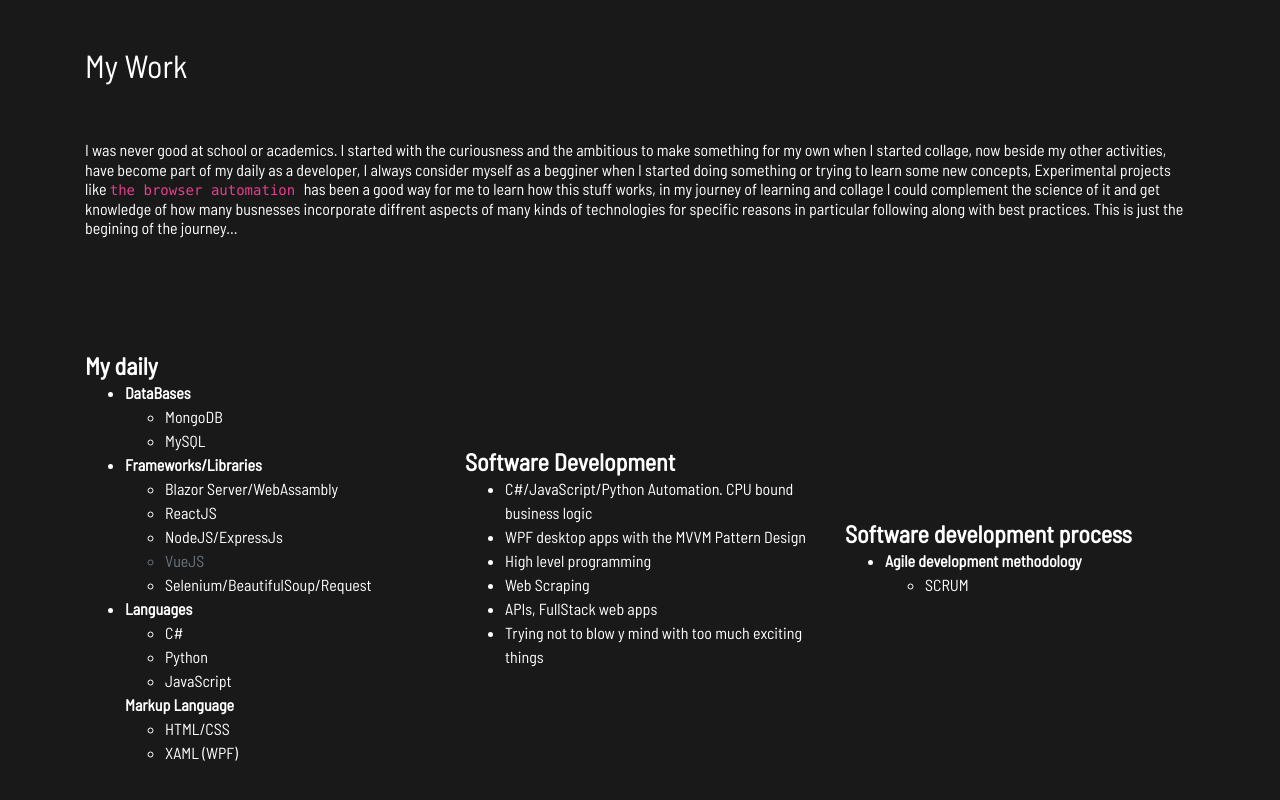
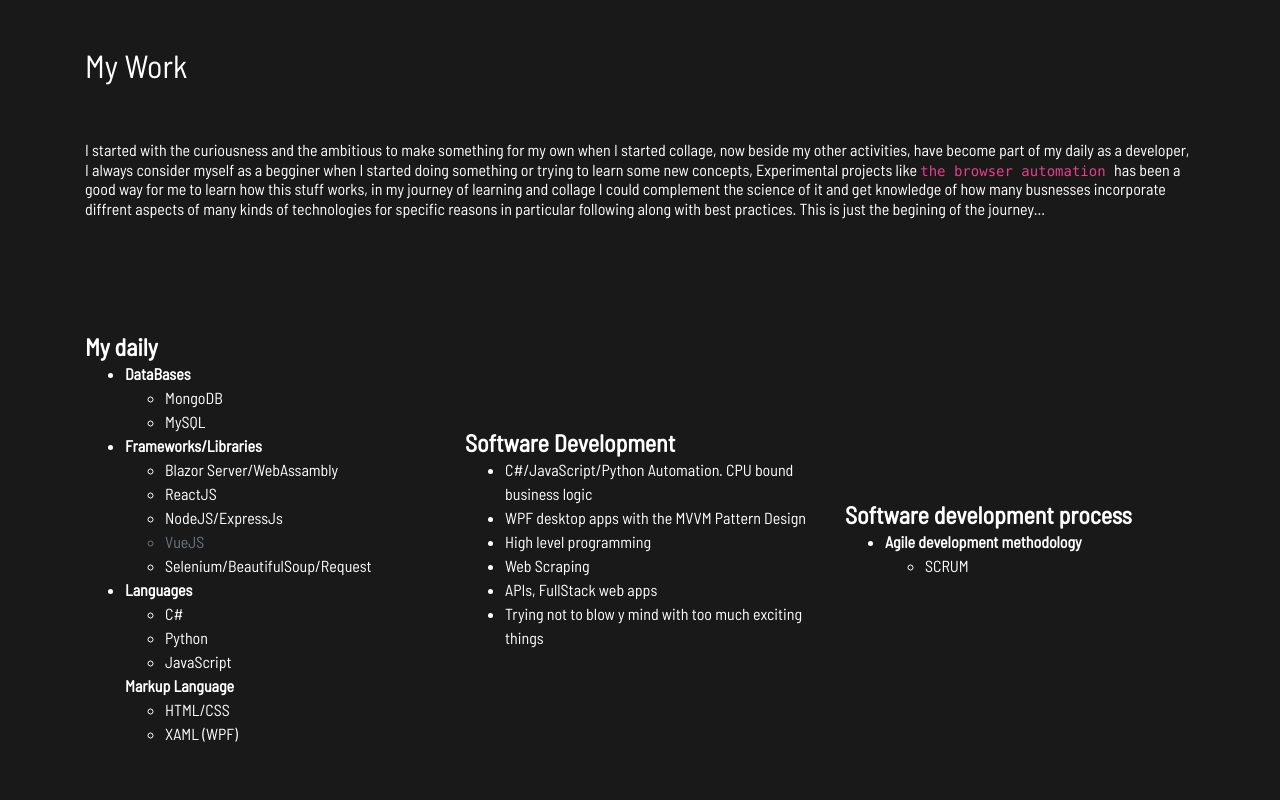
Before and after one commit to rockyall/react-student, a React (Create React App) app: page /home in a window 1280 px wide. Shown: the part 802-1602 px from the top of the page. Built offline with nearby package versions, Linux system fonts and the light colour scheme.

Commit message:
new change

```diff
--- a/src/components/Home/About.jsx
+++ b/src/components/Home/About.jsx
@@ -18,13 +18,12 @@ class About extends Component {
             <div className="row pt-0 pb-5">
               <div className="col-12">
                 <h6 className="text-white">
-                  I was never good at school or academics. I started with the
-                  curiousness and the ambitious to make something for my own
-                  when I started collage, now beside my other activities, have
-                  become part of my daily as a developer, I always consider
-                  myself as a begginer when I started doing something or trying
-                  to learn some new concepts, Experimental projects like{" "}
-                  <code>the browser automation </code>
+                  I started with the curiousness and the ambitious to make
+                  something for my own when I started collage, now beside my
+                  other activities, have become part of my daily as a developer,
+                  I always consider myself as a begginer when I started doing
+                  something or trying to learn some new concepts, Experimental
+                  projects like <code>the browser automation </code>
                   has been a good way for me to learn how this stuff works, in
                   my journey of learning and collage I could complement the
                   science of it and get knowledge of how many busnesses
```
